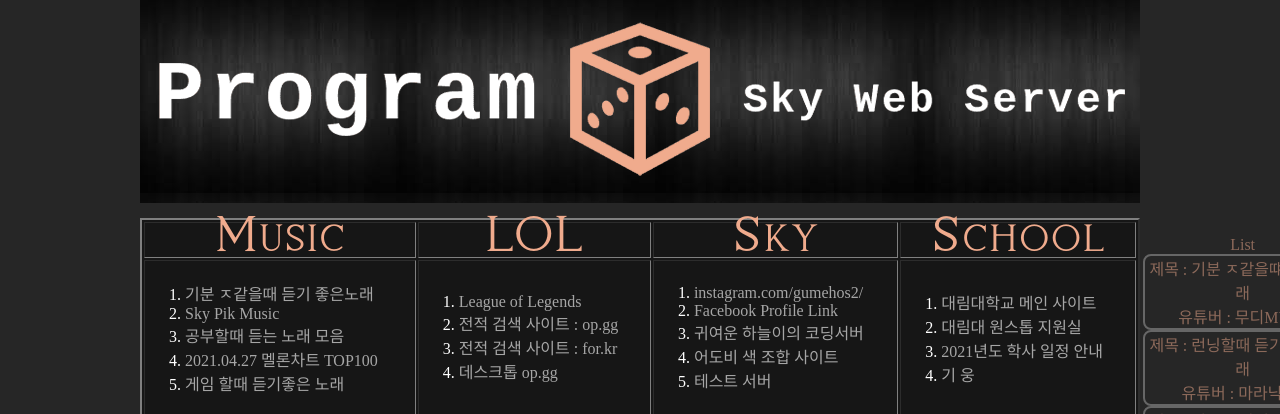
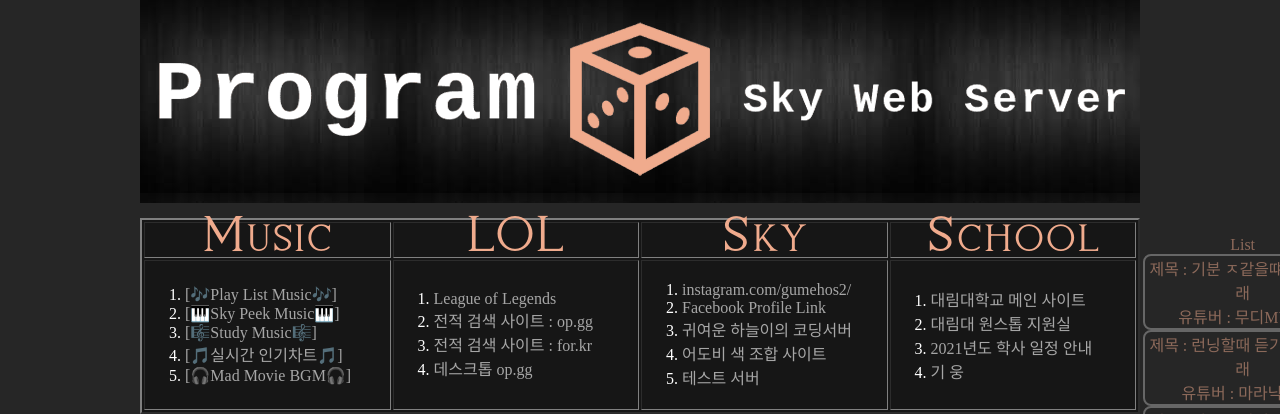
Before and after one commit to programrsky/web1, a PHP site: page /game_music1.html in a window 1280 px wide. Shown: the part 16-430 px from the top of the page. Run offline with PHP 8.4, Linux system fonts and the light colour scheme; some web fonts are replaced.

Commit message:
small patch

```diff
--- a/css_sky.css
+++ b/css_sky.css
@@ -15,6 +15,10 @@
 @font-face {
     src : url("Lovelyn Free Personal Use.otf");
     font-family: "jua"
+}
+@font-face {
+    src : url("SDMiSaeng.ttf");
+    font-family: "sdm"
 }
 .font_1 {
     font-family: "jua";
@@ -74,3 +78,19 @@ body {
     text-align: center;
     background-color:#383838;
 }
+.bottom_row {
+    height: 1px;
+    background-color:#181818;
+}
+.music_list {
+    color: #f0ab8d;
+    font-family: "sdm";
+    font-size: 100px;
+    opacity : 1;
+}
+.music_list_outside {
+    width: 1000px;
+    margin-bottom: 70px;
+    background: url('img_sky/img.jpg') no-repeat;
+    opacity : 0.2;
+}
--- a/game_music1.html
+++ b/game_music1.html
@@ -14,18 +14,18 @@
             </div>
             <table class="music_table" border="2">
             <tr align=center>
-                <td><a class="font_1">Music</a></td>
-                <td><a class="font_1">LOL</a></td>
-                <td><a class="font_1">Sky</a></td>
-                <td><a class="font_1">School</a></td>
+                <td style="width: 25%;"><a class="font_1">Music</a></td>
+                <td style="width: 25%;"><a class="font_1">LOL</a></td>
+                <td style="width: 25%;"><a class="font_1">Sky</a></td>
+                <td style="width: 25%;"><a class="font_1">School</a></td>
             </tr>
             <tr>
                 <td><ol class="table">
-                    <li><a href="game_music1.html" class="music">기분 ㅈ같을때 듣기 좋은노래</a></li>
-                    <li><a href="game_music2.html" class="music">Sky Pik Music</a></li>
-                    <li><a href="game_music3.html" class="music">공부할때 듣는 노래 모음</a></li>
-                    <li><a href="game_music4.html" class="music">2021.04.27 멜론차트 TOP100</a></li>
-                    <li><a href="game_music5.html" class="music">게임 할때 듣기좋은 노래</a></li>
+                    <li><a href="game_music1.html" class="music">[🎶Play List Music🎶]</a></li>
+                    <li><a href="game_music2.html" class="music">[🎹Sky Peek Music🎹]</a></li>
+                    <li><a href="game_music3.html" class="music">[🎼Study Music🎼]</a></li>
+                    <li><a href="game_music4.html" class="music">[🎵실시간 인기차트🎵]</a></li>
+                    <li><a href="game_music5.html" class="music">[🎧Mad Movie BGM🎧]</a></li>
                 </ol></td>
                 <td><ol class="table">
                     <li><a href="https://na.leagueoflegends.com/ko-kr/" target="_blank" class="music">League of Legends</a></li>
@@ -49,13 +49,25 @@
             </tr>
             </table>
             <div align="center" style="padding-top:10px">
-                <iframe id="list_1" width="1000" height="600" src="https://www.youtube.com/embed/Zs3CIgFET_Y?start=1" title="YouTube video player" frameborder="0" allow="accelerometer; autoplay; clipboard-write; encrypted-media; gyroscope; picture-in-picture" allowfullscreen></iframe>
-                <iframe id="list_2" width="1000" height="600" src="https://www.youtube.com/embed/NJKM67Oi8q0?start=1" title="YouTube video player" frameborder="0" allow="accelerometer; autoplay; clipboard-write; encrypted-media; gyroscope; picture-in-picture" allowfullscreen></iframe>
-                <iframe id="list_3" width="1000" height="600" src="https://www.youtube.com/embed/FOutKzU3uSc?start=1" title="YouTube video player" frameborder="0" allow="accelerometer; autoplay; clipboard-write; encrypted-media; gyroscope; picture-in-picture" allowfullscreen></iframe>
-                <iframe id="list_4" width="1000" height="600" src="https://www.youtube.com/embed/_o5g7ZTLb58?start=1" title="YouTube video player" frameborder="0" allow="accelerometer; autoplay; clipboard-write; encrypted-media; gyroscope; picture-in-picture" allowfullscreen></iframe>
-                <iframe id="list_5" width="1000" height="600" src="https://www.youtube.com/embed/5aQ3L_I3DKk?start=1" title="YouTube video player" frameborder="0" allow="accelerometer; autoplay; clipboard-write; encrypted-media; gyroscope; picture-in-picture" allowfullscreen></iframe>
-                <iframe id="list_6" width="1000" height="600" src="https://www.youtube.com/embed/l96W2aV1Z2k?start=1" title="YouTube video player" frameborder="0" allow="accelerometer; autoplay; clipboard-write; encrypted-media; gyroscope; picture-in-picture" allowfullscreen></iframe>
+                <div class="music_list_outside">
+                    <P class="music_list" id="list_1">코딩할때 듣기 좋은 노래</P>
+                    <iframe  width="950" height="534.375" src="https://www.youtube.com/embed/YJhTVBKdmqk" title="YouTube video player" frameborder="0" allow="accelerometer; autoplay; clipboard-write; encrypted-media; gyroscope; picture-in-picture" allowfullscreen></iframe>
+                    <iframe  width="950" height="534.375" src="https://www.youtube.com/embed/cbuZfY2S2UQ" title="YouTube video player" frameborder="0" allow="accelerometer; autoplay; clipboard-write; encrypted-media; gyroscope; picture-in-picture" allowfullscreen></iframe>
+                    <iframe  width="950" height="534.375" src="https://www.youtube.com/embed/HT2rbv_-MOg" title="YouTube video player" frameborder="0" allow="accelerometer; autoplay; clipboard-write; encrypted-media; gyroscope; picture-in-picture" allowfullscreen></iframe>
+                    <iframe  width="950" height="534.375" src="https://www.youtube.com/embed/Xc1Le3CSdrM" title="YouTube video player" frameborder="0" allow="accelerometer; autoplay; clipboard-write; encrypted-media; gyroscope; picture-in-picture" allowfullscreen></iframe>
+                    <iframe  width="950" height="534.375" src="https://www.youtube.com/embed/cd9bCN5z7jw" title="YouTube video player" frameborder="0" allow="accelerometer; autoplay; clipboard-write; encrypted-media; gyroscope; picture-in-picture" allowfullscreen></iframe>
+                    <iframe  width="950" height="534.375" src="https://www.youtube.com/embed/iaXReFOr9YY" title="YouTube video player" frameborder="0" allow="accelerometer; autoplay; clipboard-write; encrypted-media; gyroscope; picture-in-picture" allowfullscreen></iframe>
                 </div>
+                <div class="music_list_outside">
+                    <P class="music_list" id="list_2">새벽감성</P>
+                    <iframe  width="950" height="534.375" src="https://www.youtube.com/embed/YJhTVBKdmqk" title="YouTube video player" frameborder="0" allow="accelerometer; autoplay; clipboard-write; encrypted-media; gyroscope; picture-in-picture" allowfullscreen></iframe>
+                    <iframe  width="950" height="534.375" src="https://www.youtube.com/embed/cbuZfY2S2UQ" title="YouTube video player" frameborder="0" allow="accelerometer; autoplay; clipboard-write; encrypted-media; gyroscope; picture-in-picture" allowfullscreen></iframe>
+                    <iframe  width="950" height="534.375" src="https://www.youtube.com/embed/HT2rbv_-MOg" title="YouTube video player" frameborder="0" allow="accelerometer; autoplay; clipboard-write; encrypted-media; gyroscope; picture-in-picture" allowfullscreen></iframe>
+                    <iframe  width="950" height="534.375" src="https://www.youtube.com/embed/Xc1Le3CSdrM" title="YouTube video player" frameborder="0" allow="accelerometer; autoplay; clipboard-write; encrypted-media; gyroscope; picture-in-picture" allowfullscreen></iframe>
+                    <iframe  width="950" height="534.375" src="https://www.youtube.com/embed/cd9bCN5z7jw" title="YouTube video player" frameborder="0" allow="accelerometer; autoplay; clipboard-write; encrypted-media; gyroscope; picture-in-picture" allowfullscreen></iframe>
+                    <iframe  width="950" height="534.375" src="https://www.youtube.com/embed/iaXReFOr9YY" title="YouTube video player" frameborder="0" allow="accelerometer; autoplay; clipboard-write; encrypted-media; gyroscope; picture-in-picture" allowfullscreen></iframe>
+                </div>
+            </div>
                 <div class="floating">
                     <div class="list_banner">List</div>
                     <div><a href="#list_1" class="banner">제목 : 기분 ㅈ같을떄 듣는 노래<br>유튜버 : 무디MUDI</a></div>
```
Also changed, not shown: game_music2.html (+9 -9 lines), game_music3.html (+9 -9 lines), game_music4.html (+9 -15 lines), game_music5.html (+9 -9 lines), index.html (+9 -4 lines), music_test.html (+11 -11 lines), img_sky/img.jpg (added), 1 other file.
